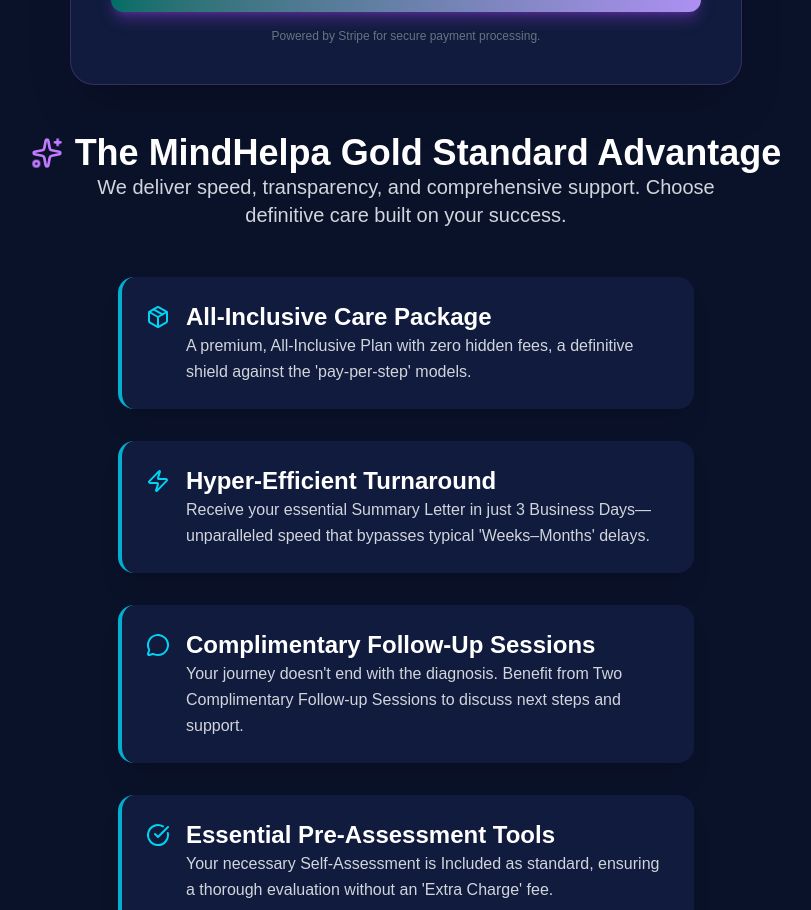
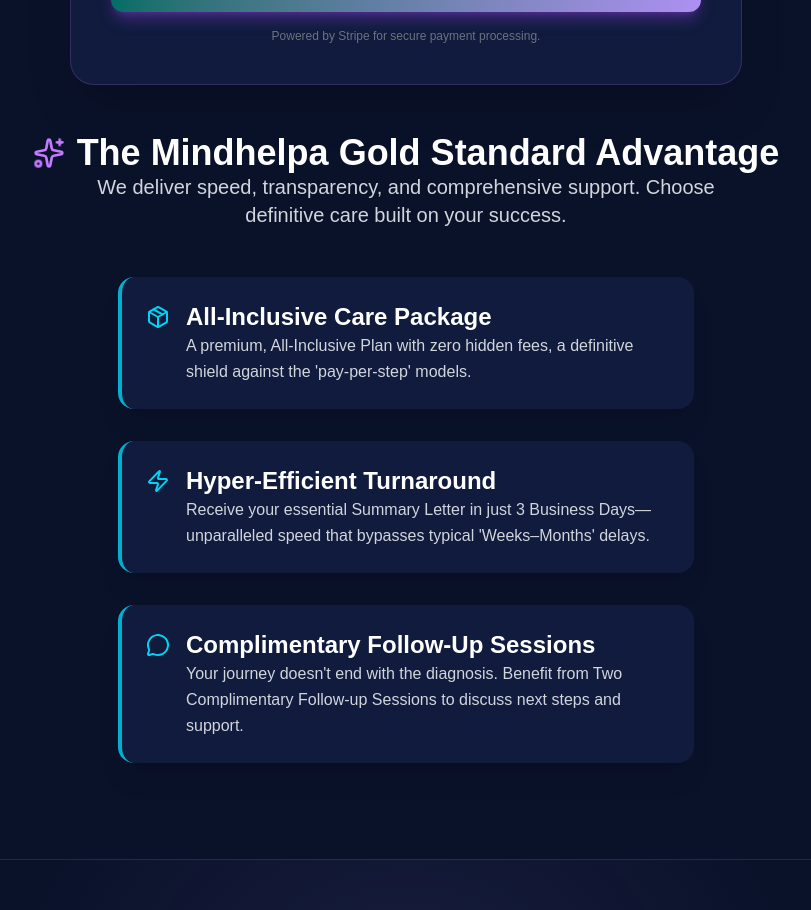
Before and after one commit to mindhelpa-limited/checkadhd, a Next.js app: page /pricing-adhd-clinical-assessment in a window 1280 px wide. Shown: the part 1460-2370 px from the top of the page, without its empty margins (234-1045 px from the left). Built offline with nearby package versions, Linux system fonts and the light colour scheme; a web font is replaced by a local one.

Commit message:
Your commit message

```diff
--- a/src/app/pricing-adhd-clinical-assessment/page.jsx
+++ b/src/app/pricing-adhd-clinical-assessment/page.jsx
@@ -82,19 +82,13 @@ const MindHelpaAdvantageList = () => {
       description:
         "Your journey doesn't end with the diagnosis. Benefit from Two Complimentary Follow-up Sessions to discuss next steps and support.",
     },
-    {
-      icon: <CheckCircle size={24} />,
-      title: "Essential Pre-Assessment Tools",
-      description:
-        "Your necessary Self-Assessment is Included as standard, ensuring a thorough evaluation without an 'Extra Charge' fee.",
-    },
   ];
 
   return (
     <div className="max-w-4xl mx-auto px-6 pb-24 text-center">
       <h2 className="text-4xl font-serif font-bold text-white mb-6 flex items-center justify-center">
         <Sparkles size={32} className="text-purple-400 mr-3" />
-        The MindHelpa Gold Standard Advantage
+        The Mindhelpa Gold Standard Advantage
       </h2>
       <p className="text-xl text-gray-300 mb-12 max-w-2xl mx-auto">
         We deliver speed, transparency, and comprehensive support. Choose definitive care built on your success.
```
